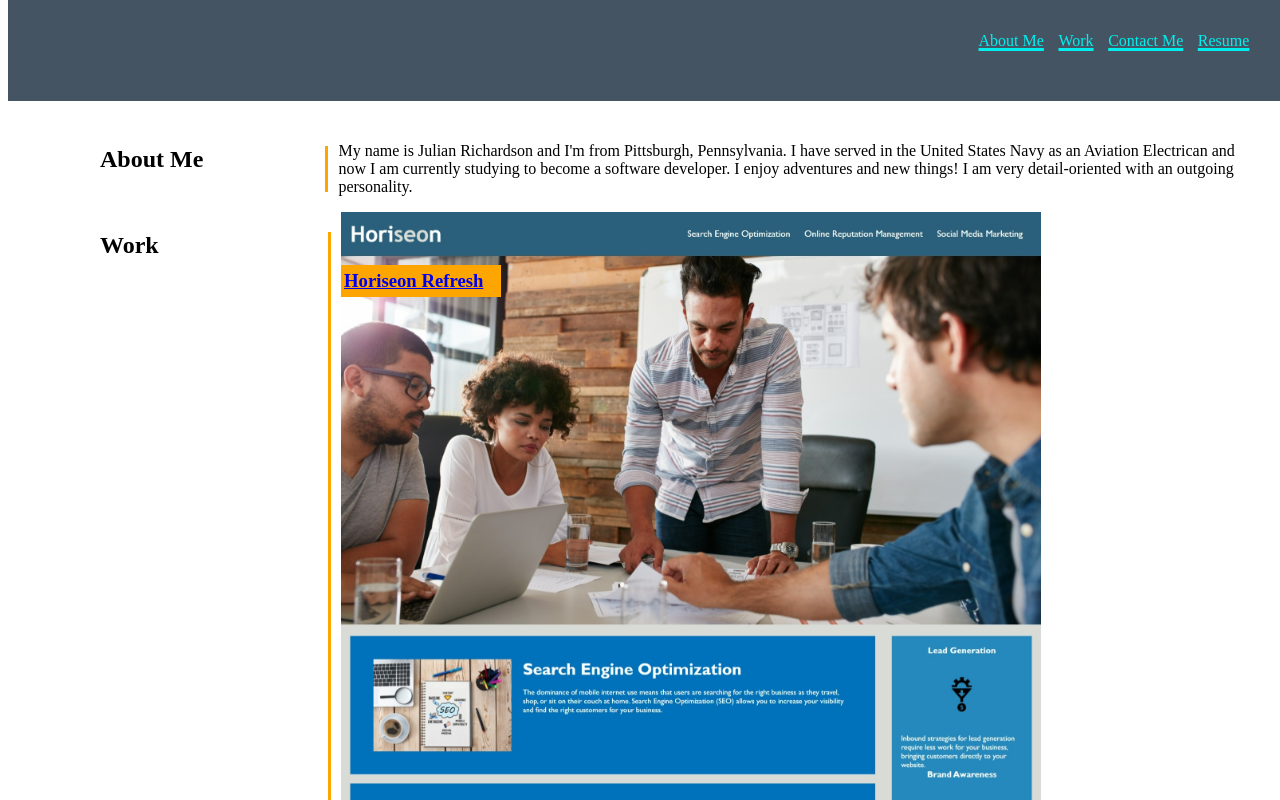
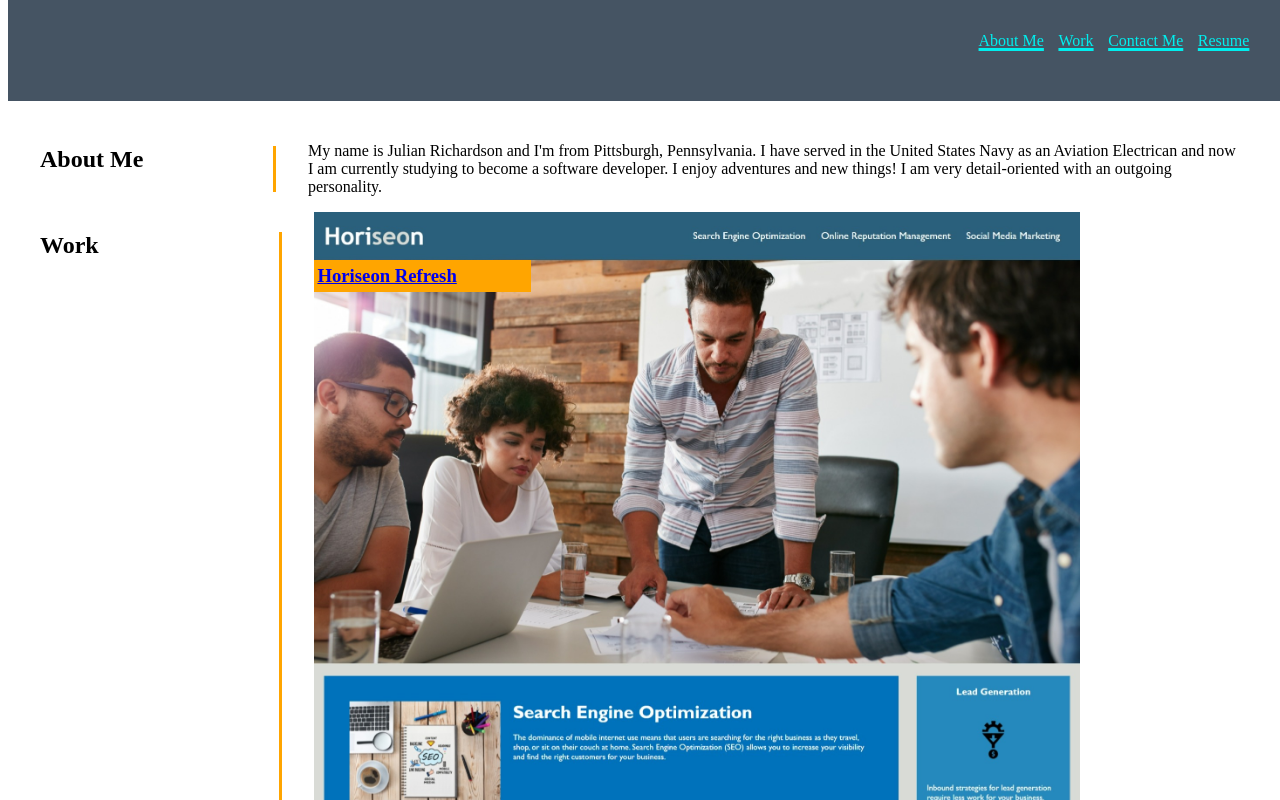
Before and after one commit to julianr3/Portfolio, a plain HTML site: page index.html in a window 1280 px wide. Shown: the part 320-1120 px from the top of the page. Drawn offline with Linux system fonts and the light colour scheme.

Commit message:
updated the page title

```diff
--- a/assets/css/style.css
+++ b/assets/css/style.css
@@ -24,7 +24,7 @@ article h2 {
   width: 30%; */
   width: 20%;
     border-right: 3px solid orange;
-    margin-right: 10px;
+    /* margin-right: 10px; */
 }
 
 nav ul {
@@ -54,17 +54,18 @@ main {
 
 
 
-section {
+/* section {
   flex: 1 1 0;
   flex-direction: row;
   padding-left: 5%;
-}
+} */
 
 img {
   display: block;
   flex-direction: row;
   width: 700px;
-  margin: auto;
+  width: 80%;
+  margin-left: 2rem;
 }
 
 /* article p {
@@ -83,6 +84,7 @@ img {
 } */
 article p {
   width: 80%;
+  margin-left: 2rem;
 }
 
 article ul {
@@ -153,10 +155,16 @@ footer {
 
 h3 {
   display: flex;
-  position: relative;
-  bottom: 55rem;
+  position: sticky;
+  bottom: 47rem;
+  margin-left: 2rem;
+  margin-top: 3rem;
   background-color: orange;
   padding: 5px 3px;
   width: 22%;
 
 }
+
+article #workdesk-section {
+  width: 80%;
+}
--- a/index.html
+++ b/index.html
@@ -1,9 +1,10 @@
 <!DOCTYPE html>
 <html lang="en">
+
 <head>
   <meta charset="UTF-8" />
   <meta name="viewport" content="width=device-width, initial-scale=1.0" />
-    <title>CSS Typography</title>
+  <title>My Portfolio</title>
   <link rel="stylesheet" href="./assets/css/style.css" />
 </head>
 
@@ -28,17 +29,21 @@
       <article>
         <h2>About Me</h2>
         <p>
-            My name is Julian Richardson and I'm from Pittsburgh, Pennsylvania. I have served in the United States Navy as an Aviation Electrican and now I am currently
-            studying to become a software developer. I enjoy adventures and new things! I am very detail-oriented with an outgoing personality.
+          My name is Julian Richardson and I'm from Pittsburgh, Pennsylvania. I have served in the United States Navy as
+          an Aviation Electrican and now I am currently
+          studying to become a software developer. I enjoy adventures and new things! I am very detail-oriented with an
+          outgoing personality.
         </p>
       </article>
       <article>
         <h2>Work</h2>
+        <section id="workdesk-section">
           <a href="https://julianr3.github.io/Horiseon-Accessibility-Refresher/">
             <img src="./assets/images/HoriseonWebpage.jpg" alt="Horiseon Project">
               <h3>Horiseon Refresh
               </h3>
           </a>
+        </section>
       </article>
       <article>
         <h2>Contact Me</h2>
@@ -59,4 +64,5 @@
     <span>Thanks for visiting!</span>
   </footer>
 </body>
+
 </html>
```
Lines whose indentation alone changed are shown as unchanged.
